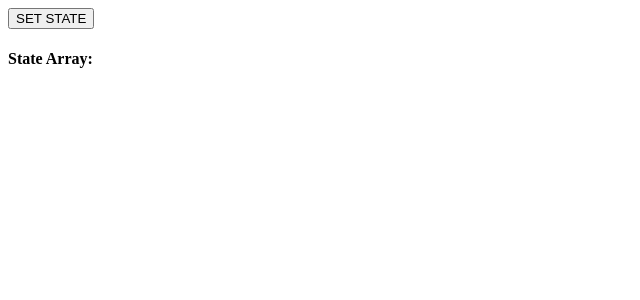
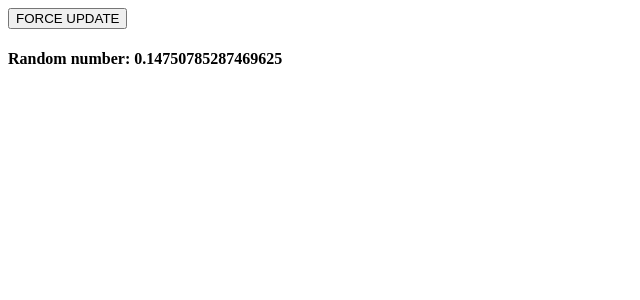
Before and after one commit to CodeByKwakes/reactApp, a React app: page / in a window 1280 px wide. Shown: the top 300 px of the page, without its empty margins (0-640 px from the left). Built offline with nearby package versions, Linux system fonts and the light colour scheme.

Commit message:
Component API - Force Update

```diff
--- a/App.js
+++ b/App.js
@@ -3,29 +3,22 @@
 class App extends React.Component {
    constructor() {
       super();
-
-    this.state = {
-      data: []
-    }
-
-    this.setStateHandler = this.setStateHandler.bind(this);
+      this.forceUpdateHandler = this.forceUpdateHandler.bind(this);
    };
 
-  setStateHandler() {
-    var item = "setState..."
-    var myArray = this.state.data;
-    myArray.push(item)
-    this.setState({ data: myArray })
+   forceUpdateHandler() {
+      this.forceUpdate();
    };
 
    render() {
       return (
          <div>
-        <button onClick = {this.setStateHandler}>SET STATE</button>
-        <h4>State Array: {this.state.data}</h4>
+            <button onClick = {this.forceUpdateHandler}>FORCE UPDATE</button>
+            <h4>Random number: {Math.random()}</h4>
          </div>
       );
    }
 }
 
+
 export default App;
```
Lines whose indentation alone changed are shown as unchanged.
